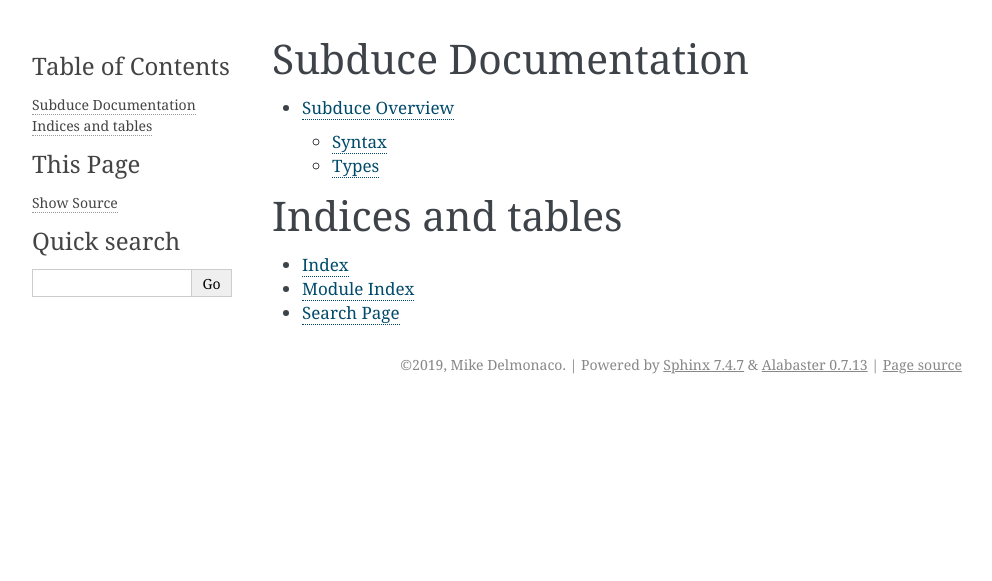
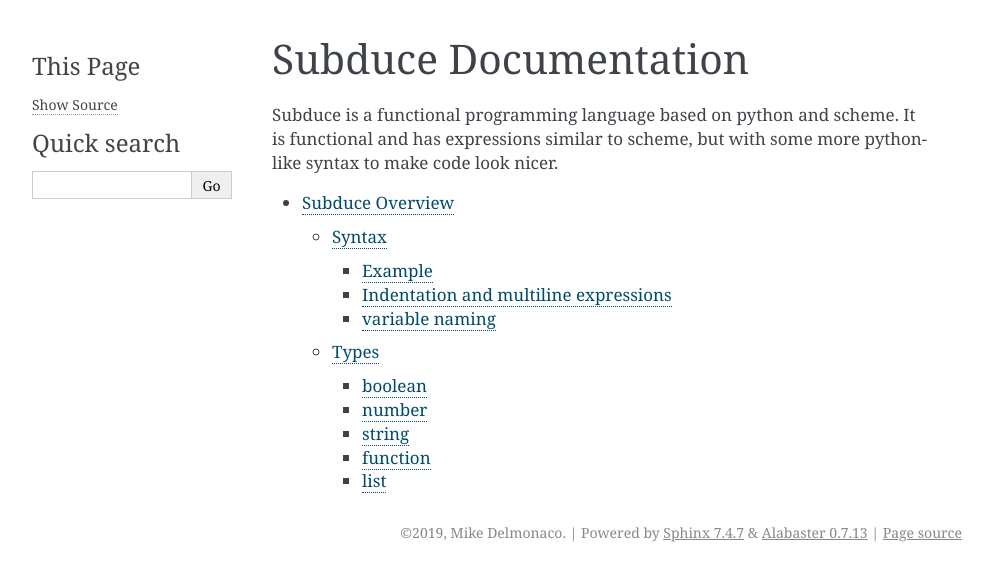
Before and after one commit to quasarbright/Subduce, a Sphinx documentation site: the page built from docs/index.rst, in a window 1280 px wide. Shown: the top 581 px of the page, without its empty margins (148-1140 px from the left). Built offline with Sphinx 7.4.7, drawn with Linux system fonts in a browser that asks for light colours.

Commit message:
add description and remove garbage

```diff
--- a/docs/index.rst
+++ b/docs/index.rst
@@ -6,16 +6,9 @@
 Subduce Documentation
 ===================================
 
+Subduce is a functional programming language based on python and scheme. It is functional and has expressions similar to scheme, but with some more python-like syntax to make code look nicer.
+
 .. toctree::
-   :maxdepth: 2
+   :maxdepth: 3
 
    overview
-
-
-
-Indices and tables
-==================
-
-* :ref:`genindex`
-* :ref:`modindex`
-* :ref:`search`
```
